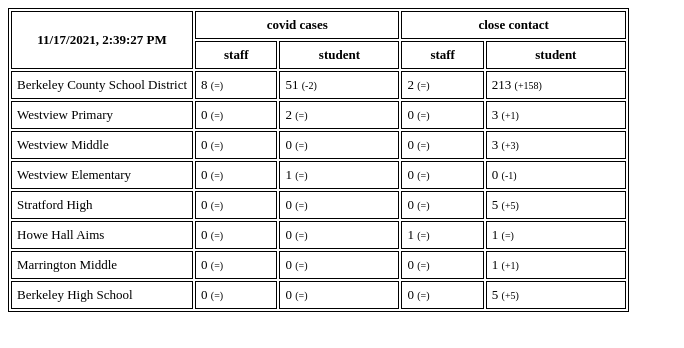
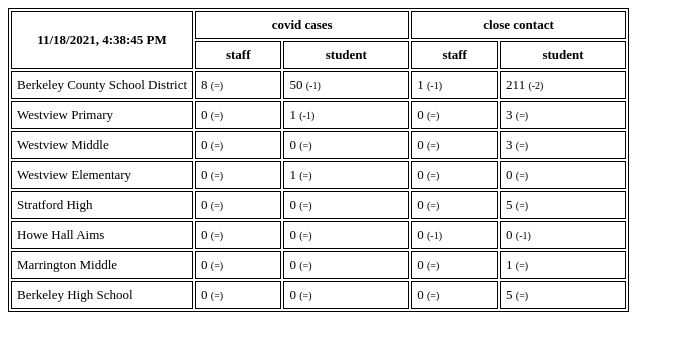
Before and after one commit to renolc/bcsd-covid-stats, a website: page index.html in a window 1280 px wide. Shown: the whole page, without its empty margins (0-684 px from the left). Drawn offline with Linux system fonts and the light colour scheme.

Commit message:
updating stats

```diff
--- a/index.html
+++ b/index.html
@@ -17,7 +17,7 @@
     <body>
       <table>
         <tr>
-          <th rowspan="2" width="30%">11/17/2021, 2:39:27 PM</th>
+          <th rowspan="2" width="30%">11/18/2021, 4:38:45 PM</th>
           <th colspan="2">covid cases</th>
           <th colspan="2">close contact</th>
         </tr>
@@ -31,17 +31,17 @@
               <tr>
                 <td>Berkeley County School District</td>
                 <td>8 <span class="diff">(=)</span></td>
-                <td>51 <span class="diff">(-2)</span></td>
-                <td>2 <span class="diff">(=)</span></td>
-                <td>213 <span class="diff">(+158)</span></td>
+                <td>50 <span class="diff">(-1)</span></td>
+                <td>1 <span class="diff">(-1)</span></td>
+                <td>211 <span class="diff">(-2)</span></td>
               </tr>
 
               <tr>
                 <td>Westview Primary</td>
                 <td>0 <span class="diff">(=)</span></td>
-                <td>2 <span class="diff">(=)</span></td>
+                <td>1 <span class="diff">(-1)</span></td>
                 <td>0 <span class="diff">(=)</span></td>
-                <td>3 <span class="diff">(+1)</span></td>
+                <td>3 <span class="diff">(=)</span></td>
               </tr>
 
               <tr>
@@ -49,7 +49,7 @@
                 <td>0 <span class="diff">(=)</span></td>
                 <td>0 <span class="diff">(=)</span></td>
                 <td>0 <span class="diff">(=)</span></td>
-                <td>3 <span class="diff">(+3)</span></td>
+                <td>3 <span class="diff">(=)</span></td>
               </tr>
 
               <tr>
@@ -57,7 +57,7 @@
                 <td>0 <span class="diff">(=)</span></td>
                 <td>1 <span class="diff">(=)</span></td>
                 <td>0 <span class="diff">(=)</span></td>
-                <td>0 <span class="diff">(-1)</span></td>
+                <td>0 <span class="diff">(=)</span></td>
               </tr>
 
               <tr>
@@ -65,15 +65,15 @@
                 <td>0 <span class="diff">(=)</span></td>
                 <td>0 <span class="diff">(=)</span></td>
                 <td>0 <span class="diff">(=)</span></td>
-                <td>5 <span class="diff">(+5)</span></td>
+                <td>5 <span class="diff">(=)</span></td>
               </tr>
 
               <tr>
                 <td>Howe Hall Aims</td>
                 <td>0 <span class="diff">(=)</span></td>
                 <td>0 <span class="diff">(=)</span></td>
-                <td>1 <span class="diff">(=)</span></td>
-                <td>1 <span class="diff">(=)</span></td>
+                <td>0 <span class="diff">(-1)</span></td>
+                <td>0 <span class="diff">(-1)</span></td>
               </tr>
 
               <tr>
@@ -81,7 +81,7 @@
                 <td>0 <span class="diff">(=)</span></td>
                 <td>0 <span class="diff">(=)</span></td>
                 <td>0 <span class="diff">(=)</span></td>
-                <td>1 <span class="diff">(+1)</span></td>
+                <td>1 <span class="diff">(=)</span></td>
               </tr>
 
               <tr>
@@ -89,7 +89,7 @@
                 <td>0 <span class="diff">(=)</span></td>
                 <td>0 <span class="diff">(=)</span></td>
                 <td>0 <span class="diff">(=)</span></td>
-                <td>5 <span class="diff">(+5)</span></td>
+                <td>5 <span class="diff">(=)</span></td>
               </tr>
 
       </table>
--- a/last.json
+++ b/last.json
@@ -1 +1 @@
-{"updated":"11/17/2021 14:39:27","data":{"Berkeley County School District":{"school":"Berkeley County School District","staffCovid":8,"studentCovid":51,"staffClose":2,"studentClose":213,"updated":"11/17/2021 14:39:27"},"Westview Primary":{"school":"Westview Primary","staffCovid":0,"studentCovid":2,"staffClose":0,"studentClose":3,"updated":"11/17/2021 14:39:27"},"Westview Middle":{"school":"Westview Middle","staffCovid":0,"studentCovid":0,"staffClose":0,"studentClose":3,"updated":"11/17/2021 14:39:27"},"Westview Elementary":{"school":"Westview Elementary","staffCovid":0,"studentCovid":1,"staffClose":0,"studentClose":0,"updated":"11/17/2021 14:39:27"},"Stratford High":{"school":"Stratford High","staffCovid":0,"studentCovid":0,"staffClose":0,"studentClose":5,"updated":"11/17/2021 14:39:27"},"Howe Hall Aims":{"school":"Howe Hall Aims","staffCovid":0,"studentCovid":0,"staffClose":1,"studentClose":1,"updated":"11/17/2021 14:39:27"},"Marrington Middle":{"school":"Marrington Middle","staffCovid":0,"studentCovid":0,"staffClose":0,"studentClose":1,"updated":"11/17/2021 14:39:27"},"Berkeley High School":{"school":"Berkeley High School","staffCovid":0,"studentCovid":0,"staffClose":0,"studentClose":5,"updated":"11/17/2021 14:39:27"}}}
+{"updated":"11/18/2021 16:38:45","data":{"Berkeley County School District":{"school":"Berkeley County School District","staffCovid":8,"studentCovid":50,"staffClose":1,"studentClose":211,"updated":"11/18/2021 16:38:45"},"Westview Primary":{"school":"Westview Primary","staffCovid":0,"studentCovid":1,"staffClose":0,"studentClose":3,"updated":"11/18/2021 16:38:45"},"Westview Middle":{"school":"Westview Middle","staffCovid":0,"studentCovid":0,"staffClose":0,"studentClose":3,"updated":"11/18/2021 16:38:45"},"Westview Elementary":{"school":"Westview Elementary","staffCovid":0,"studentCovid":1,"staffClose":0,"studentClose":0,"updated":"11/18/2021 16:38:45"},"Stratford High":{"school":"Stratford High","staffCovid":0,"studentCovid":0,"staffClose":0,"studentClose":5,"updated":"11/18/2021 16:38:45"},"Howe Hall Aims":{"school":"Howe Hall Aims","staffCovid":0,"studentCovid":0,"staffClose":0,"studentClose":0,"updated":"11/18/2021 16:38:45"},"Marrington Middle":{"school":"Marrington Middle","staffCovid":0,"studentCovid":0,"staffClose":0,"studentClose":1,"updated":"11/18/2021 16:38:45"},"Berkeley High School":{"school":"Berkeley High School","staffCovid":0,"studentCovid":0,"staffClose":0,"studentClose":5,"updated":"11/18/2021 16:38:45"}}}
```
